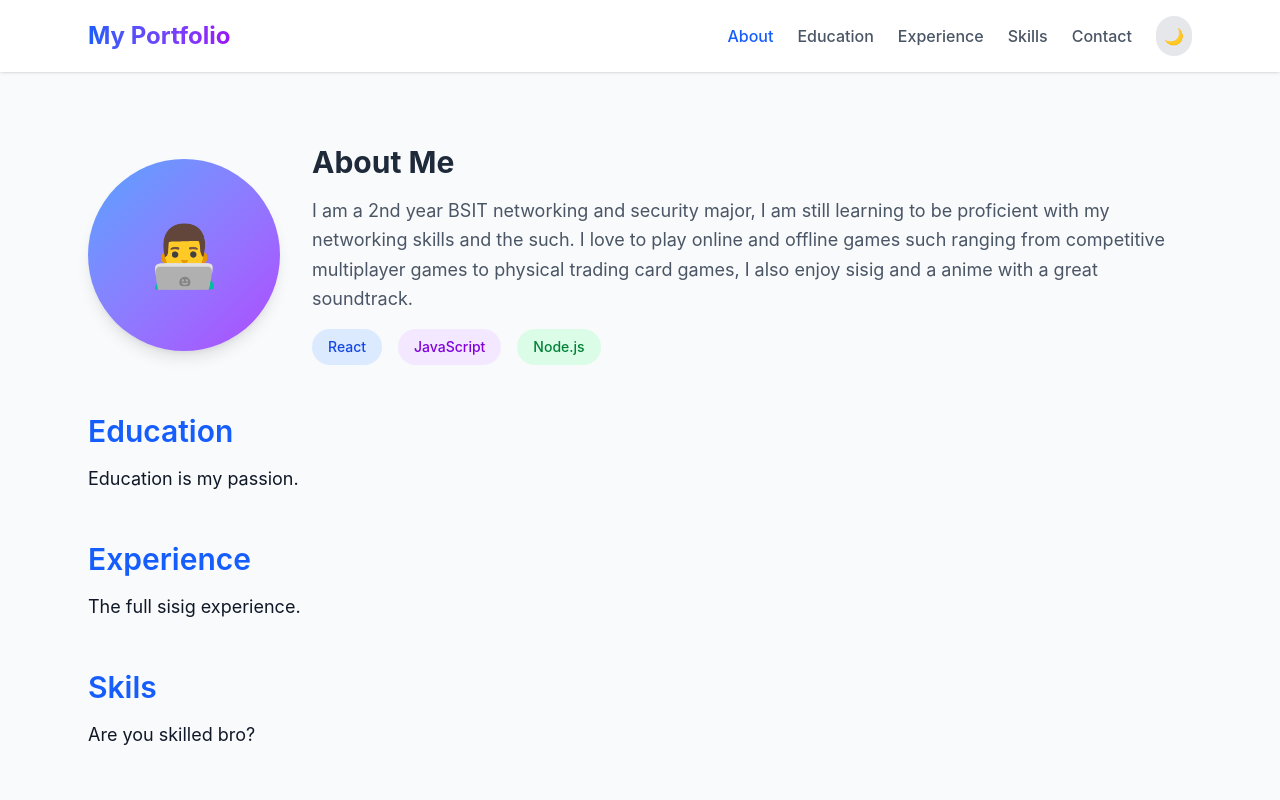
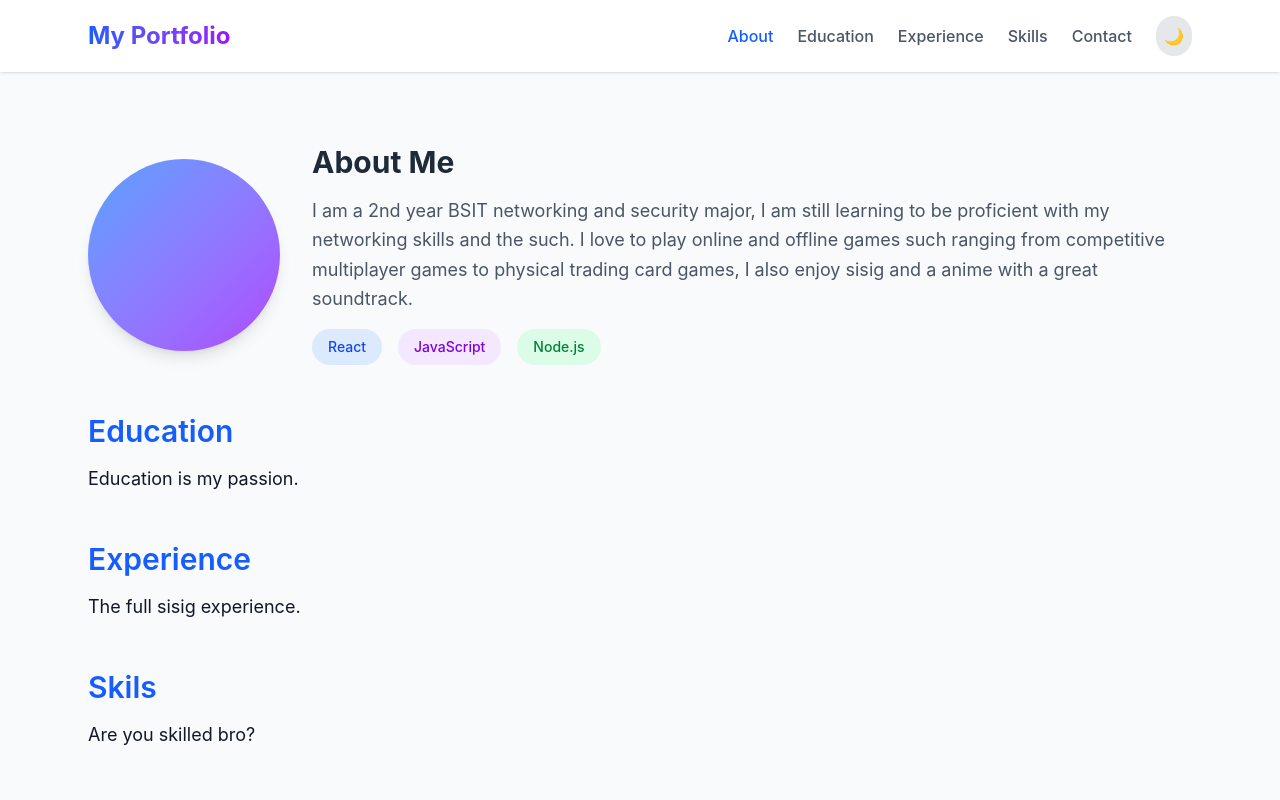
Before and after one commit to Rinksu-lynx/Castillo-Final_Project, a React (Vite) app: page / in a window 1280 px wide. Shown: the top 800 px of the page. Built offline with nearby package versions, Linux system fonts and the light colour scheme.

Commit message:
AboutMe edit

```diff
--- a/src/components/AboutMe.jsx
+++ b/src/components/AboutMe.jsx
@@ -5,7 +5,7 @@ const AboutMe = () => {
     <section id="about" className="my-12 scroll-mt-20">
       <div className="flex flex-col md:flex-row items-center gap-8">
         <div className="w-48 h-48 bg-gradient-to-br from-blue-400 to-purple-500 rounded-full flex items-center justify-center text-white text-6xl shadow-lg">
-          👨‍💻
+
         </div>
         <div className="flex-1">
           <h2 className="text-3xl font-bold text-gray-800 mb-4">About Me</h2>
```
